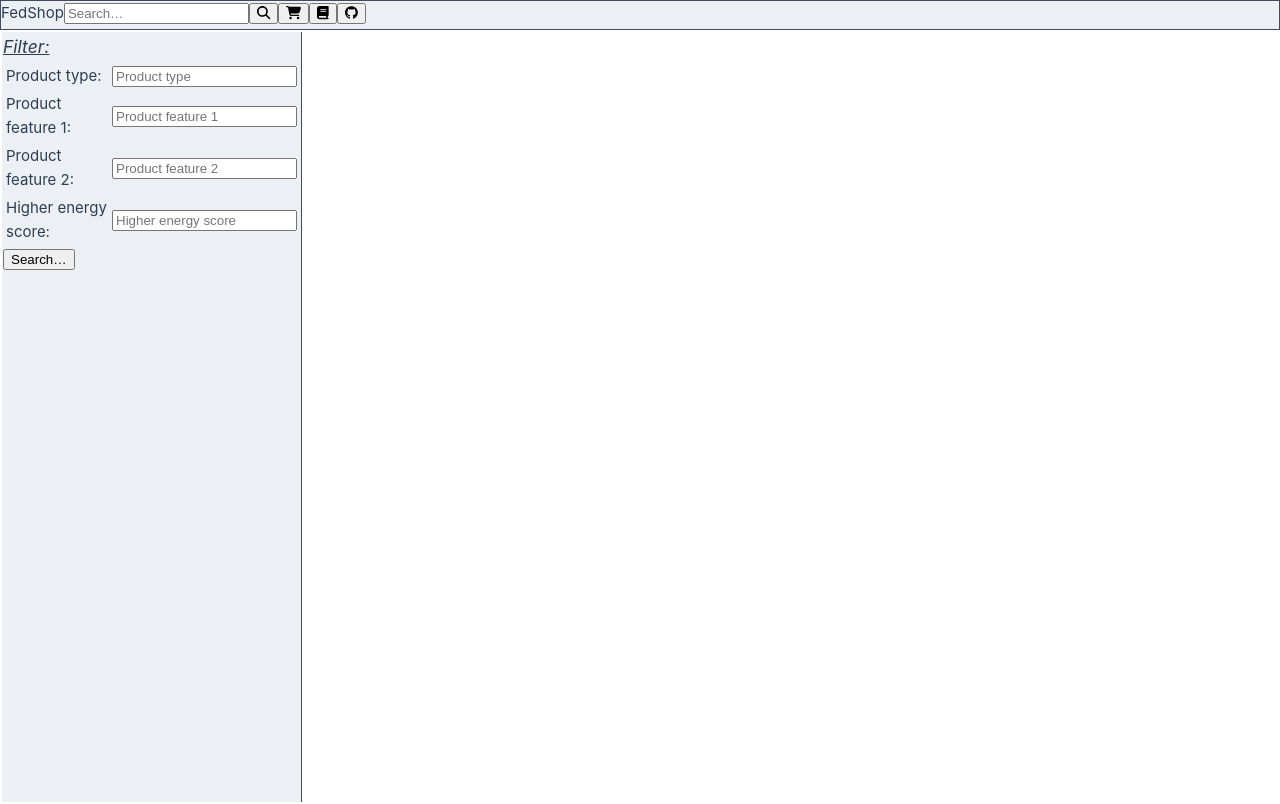
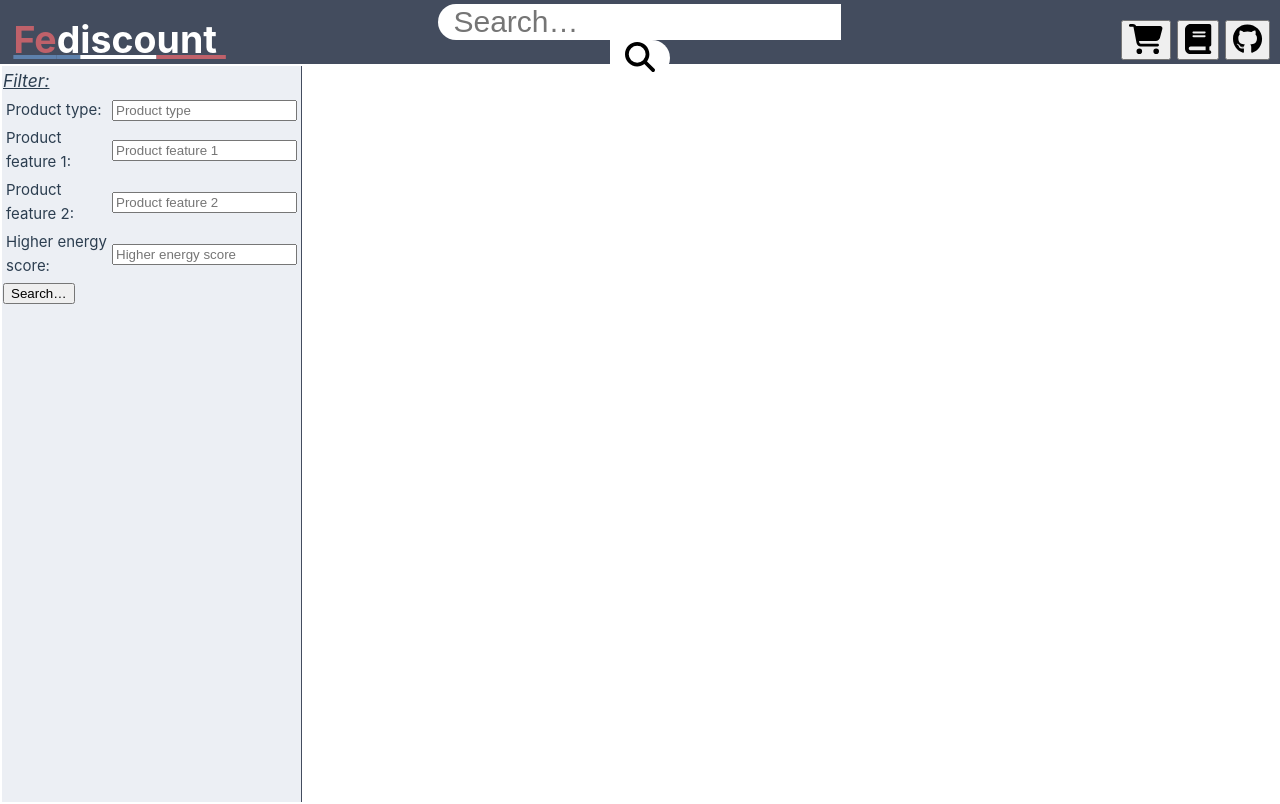
Before and after one commit to GDD-Nantes/fediscount-website, a Vue app: page / in a window 1280 px wide. Built offline with nearby package versions, Linux system fonts and the light colour scheme.

Commit message:
moving to fediscount

```diff
--- a/src/App.vue
+++ b/src/App.vue
@@ -32,8 +32,9 @@ import GreyFilter from "@/components/GreyFilter.vue";
 <style scoped>
 
 header {
+  color: white;
   border: 1px solid var(--polar-night-3);
-  background: var(--snow-storm-3);
+  background: var(--polar-night-3);
   height: var(--header-height);
 }
 
--- a/src/assets/main.css
+++ b/src/assets/main.css
@@ -1,7 +1,7 @@
 @import './base.css';
 
 :root {
-  --header-height: 30px;
+  --header-height: 64px;
 }
 
 h3 {
--- a/src/components/Cart.vue
+++ b/src/components/Cart.vue
@@ -30,7 +30,7 @@ export const cart = ref({
         <td>{{item['offer']}}</td> <td>{{item['amount']}}$</td>
       </tr>
       <tr>
-        <td></td><td>{{cart.total()}}$</td>
+        <td colspan="2" class="total">{{cart.total()}}$</td>
       </tr>
       <tr v-if="cart.list.length > 0">
         <td></td><td><button><font-awesome-icon :icon="['fas', 'money-bill']" /> Checkout</button></td></tr>
@@ -44,6 +44,11 @@ table td+td {
   text-align: right;
 }
 
+.total {
+  text-align: right;
+  border-top: solid 1px;
+}
+
 dialog {
   position: absolute;
   width: fit-content;
--- a/src/components/HeaderBar.vue
+++ b/src/components/HeaderBar.vue
@@ -21,8 +21,12 @@ function openGithub() {
 </script>
 
 <template>
-  <span class="logo">FedShop</span>
-  <span>
+  <table>
+    <tr>
+      <td class="logo" title="powered by FedUP!">
+        <span class="blue"><span class="letter">Fe</span>d</span><span class="white">isco</span><span class="red">unt&nbsp;</span>
+      </td>
+      <td class="searchBar">
         <input list="toSearchSuggestions" v-model="toSearch" @keyup.enter="sendQuery" type="search" placeholder="Search…"/>
         <datalist id="toSearchSuggestions">
           <option v-for="suggestion in toSearchSuggestions">{{suggestion}}</option>
@@ -30,8 +34,8 @@ function openGithub() {
         <button @click="sendQuery">
           <font-awesome-icon :icon="['fas', 'magnifying-glass']" />
         </button>
-  </span>
-
+      </td>
+      <td class="additionalButtons">
         <button @click="displayCart=!displayCart" title="Cart">
           <font-awesome-icon :icon="['fas', 'cart-shopping']" />
         </button>
@@ -41,4 +45,65 @@ function openGithub() {
         <button @click="openGithub" title="GitHub">
           <font-awesome-icon :icon="['fab', 'github']" />
         </button>
+      </td>
+    </tr>
+  </table>
 </template>
+
+<style scoped>
+.blue {text-decoration: underline 4px #5e81ac; font-weight: bold;}
+.white {text-decoration: underline 4px #ffffff; font-weight: bold;}
+.red {text-decoration: underline 4px #bf616a; font-weight: bold;}
+
+.letter {
+  margin-left: 0.25em;
+  color: #bf616a;
+  font-weight: bold;
+}
+
+table {
+  table-layout: fixed;
+}
+
+.logo {
+  text-align: left;
+  font-size: 2.5em;
+}
+
+.searchBar {
+  text-align: center;
+}
+
+.searchBar input, .searchBar button {
+  font-size: 2em;
+}
+
+.searchBar input {
+  border-bottom-left-radius: 25px;
+  border-top-left-radius: 25px;
+  border-width: 0;
+  padding-left: 0.5em;
+}
+
+.searchBar button {
+  border-bottom-right-radius: 25px;
+  border-top-right-radius: 25px;
+  border-width: 0;
+  background-color: white;
+  padding-right: 0.5em;
+  padding-left: 0.5em;
+}
+
+.searchBar button:hover {
+  background-color: #8fbcbb;
+}
+
+.additionalButtons {
+  right: 1em;
+  text-align: right;
+}
+.additionalButtons button {
+  font-size: 2em;
+  margin-right: 0.2em;
+}
+</style>
--- a/src/components/Log.vue
+++ b/src/components/Log.vue
@@ -59,6 +59,7 @@ export const log = ref({
     } else if (type === Q10LABEL()) {
       listOfOffers.value.reset()
     }
+    this.list.push(newLogEntry)
     entry.subQueries.push(newLogEntry)
     await this.performQuery(newLogEntry)
     if (type === Q05LABEL()) {
```
Lines whose indentation alone changed are shown as unchanged.
